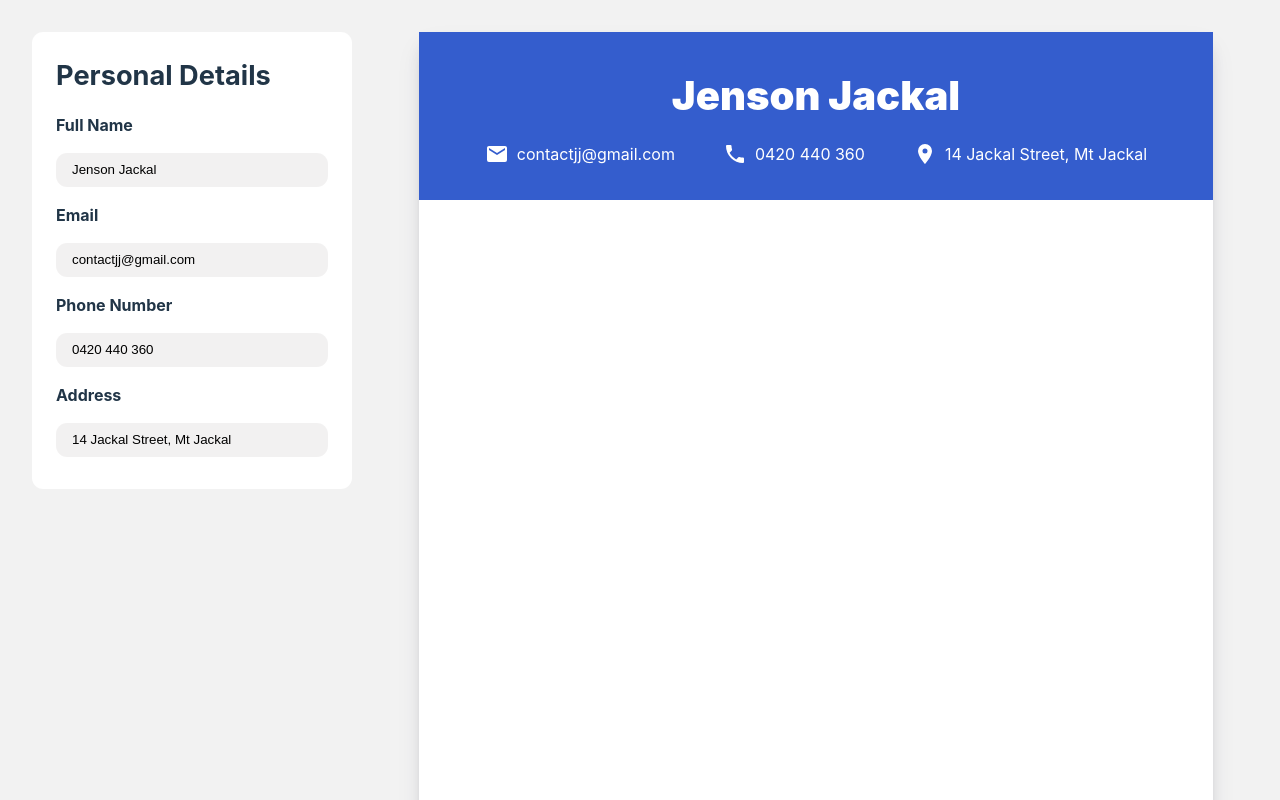
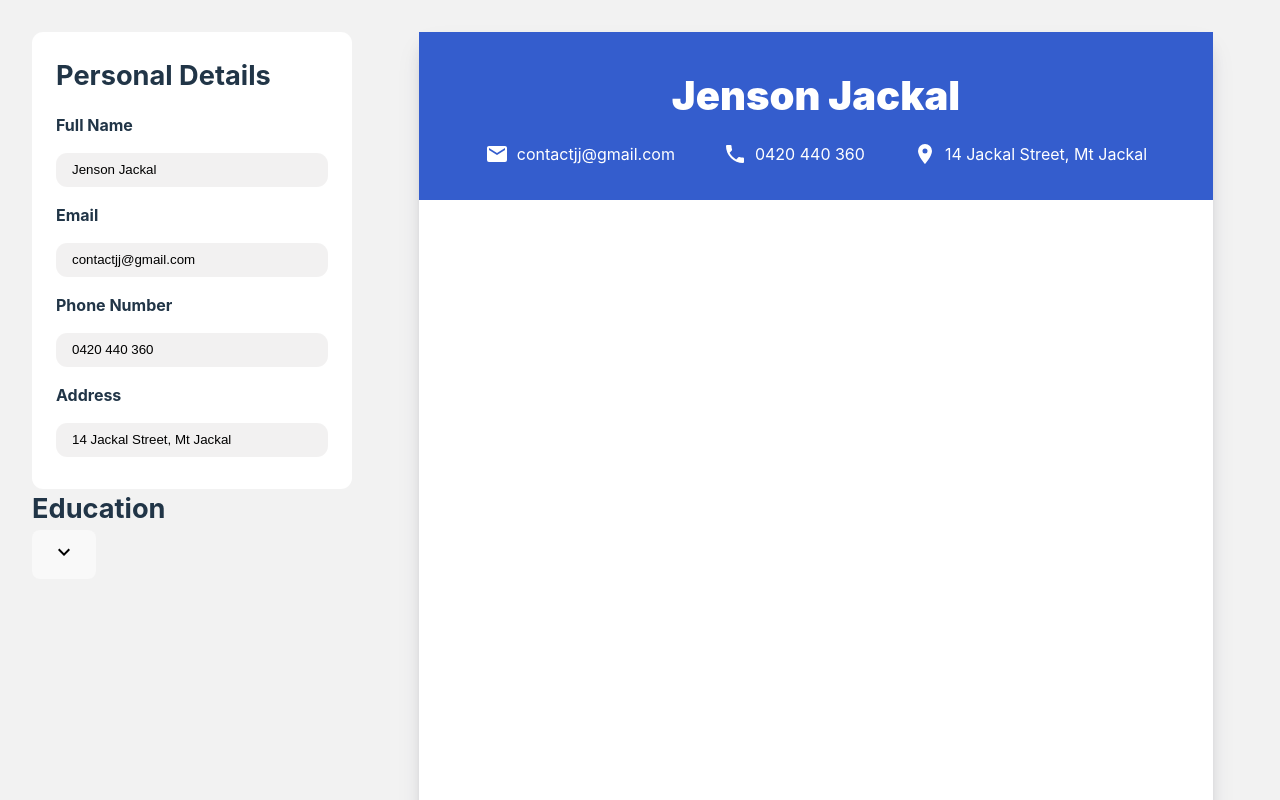
Before and after one commit to Frobii/resume-builder, a React (Vite) app: page / in a window 1280 px wide. Shown: the top 800 px of the page. Built offline with nearby package versions, Linux system fonts and the light colour scheme.

Commit message:
get-the-toggle-menu-functionality-working

```diff
--- /dev/null
+++ b/src/EducationDetails.jsx
@@ -0,0 +1,36 @@
+import './education-details.css';
+import { useState } from 'react';
+import Icon from '@mdi/react';
+import { mdiChevronDown } from '@mdi/js';
+import { mdiChevronUp } from '@mdi/js';
+
+function ToggleMenu({children}) {
+    const [toggled, setToggled] = useState(false);
+
+    const toggleMenu = () => {
+        toggled ? setToggled(false) : setToggled(true)
+    }
+
+    return(
+        <div className="toggle-container">
+            <h1>Education</h1>
+            <button onClick={toggleMenu}>
+                {toggled ?
+                    <Icon path={mdiChevronUp} size={1} /> :
+                    <Icon path={mdiChevronDown} size={1} />
+                }
+            </button>
+            {toggled && children}
+        </div>
+    )
+}
+
+export default function educationDetailsForm() {
+    return(
+        <>
+            <ToggleMenu>
+                <h1>Hello!</h1>
+            </ToggleMenu>
+        </>
+    )
+}
--- a/src/ResumeBuilder.jsx
+++ b/src/ResumeBuilder.jsx
@@ -1,5 +1,6 @@
 import { useState } from 'react';
 import PersonalDetails from './PersonalDetails';
+import EducationDetails from './EducationDetails'
 import Resume from './Resume';
 import './resume-builder.css';
 
@@ -22,11 +23,14 @@ export default function ResumeBuilder() {
       <div className="main-container">
         <section className="forms">
             <PersonalDetails
-            fullName={formData.fullName}
-            email={formData.email}
-            phoneNumber={formData.phoneNumber}
-            address={formData.address}
-            onInputChange={handleInputChange}
+                fullName={formData.fullName}
+                email={formData.email}
+                phoneNumber={formData.phoneNumber}
+                address={formData.address}
+                onInputChange={handleInputChange}
+            />
+            <EducationDetails
+
             />
         </section>
         <section className="resume-container">
```
Also changed, not shown: src/education-details.css (added).
